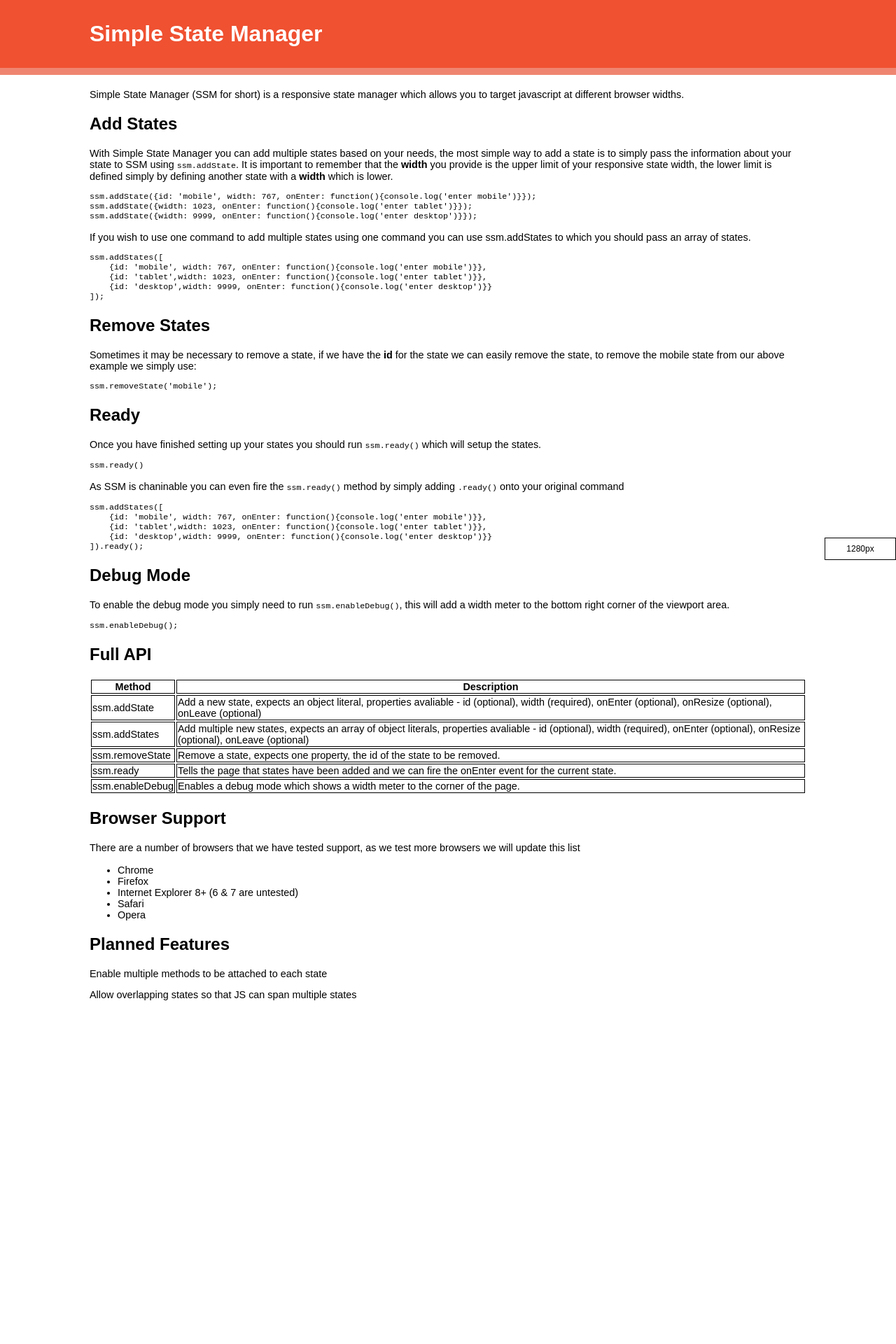
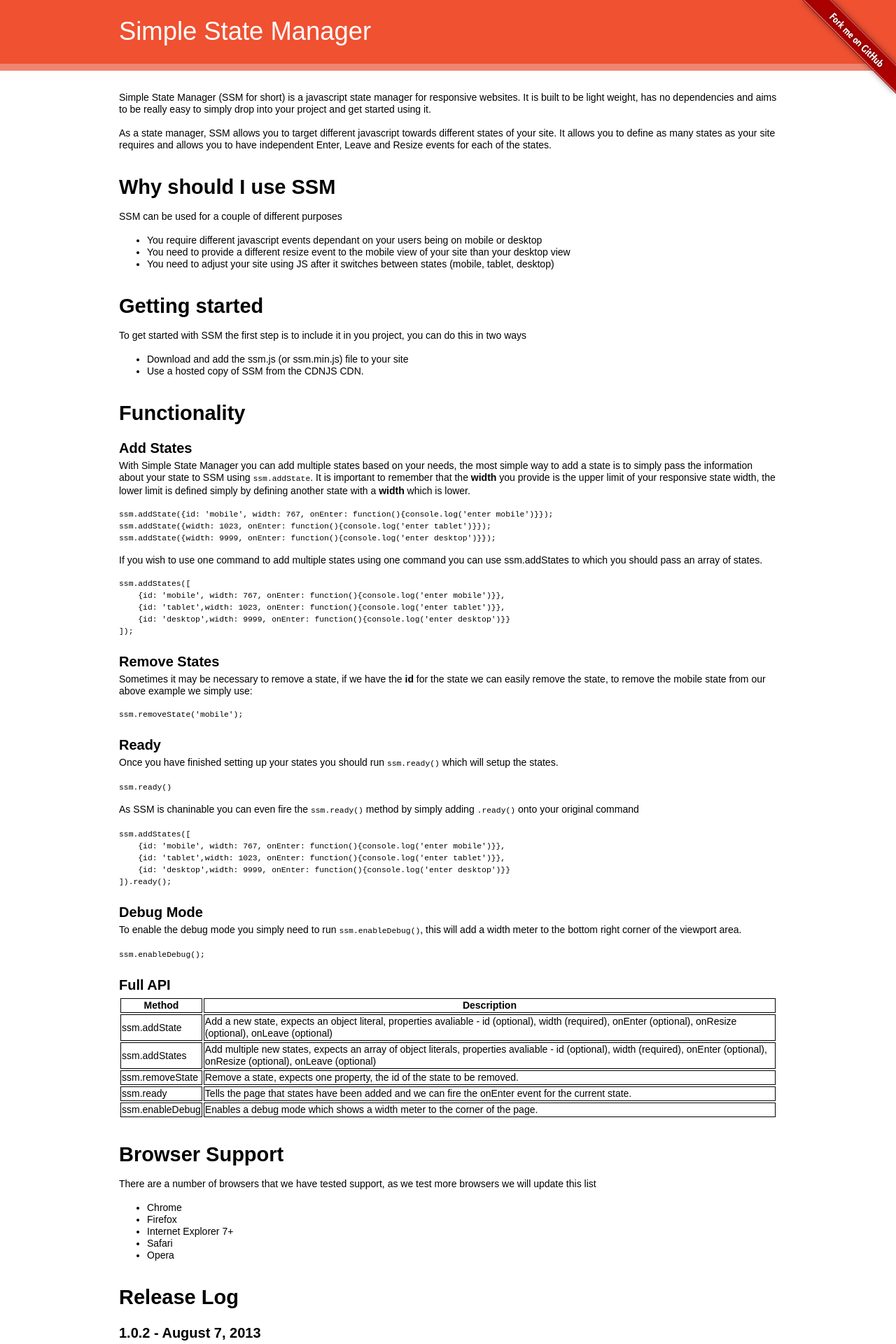
Before and after one commit to jonathan-fielding/SimpleStateManager, a web app: file index.html in a window 1280 px wide. Shown: the top 1920 px of the page at 70% size. Before the commit the page ends 1440 px from the top, so only its background shows below. Run offline with its HTML, style and script files only (its server is not run), Linux system fonts and the light colour scheme.

Commit message:
updated bower.json version, site style changes

```diff
--- a/bower.json
+++ b/bower.json
@@ -1,6 +1,6 @@
 {
   "name": "SimpleStateManager",
-  "version": "1.0.1",
+  "version": "1.0.2",
   "main": "js/ssm.js",
   "ignore": [
     "**/.*",
--- a/css/main.css
+++ b/css/main.css
@@ -1,17 +1,39 @@
-body{
-	font-size: 100%;
-	margin: 0px;
+body {
+    font-size: 1.00000em;
+    line-height: 1.50000em;
+    margin: 0px;
 	font-family: Arial, Helvetica, sans-serif;
 }
-p, li, a,pre,code, th, td{
-	font-size: 0.9em;
+
+h1 {
+    font-size: 69px;
+    line-height: 80px;
+    margin-top: 20px;
+    margin-bottom: 40px;
 }
-li p, li a, p a, p code{
-	font-size: 1em
+h2 {
+    font-size: 33px;
+    line-height: 40px;
+    margin-top: 40px;
+    margin-bottom: 20px;
+}
+h3 {
+    font-size: 23px;
+    line-height: 40px;
+    margin-top: 20px;
+    margin-bottom: 0px;
+}
+p, ul {
+    margin-top: 0px;
+    margin-bottom: 20px;
+}
+small, aside {
+    font-size: 11px;
 }
 
 .container{
-	max-width: 1024px;
+	max-width: 940px;
+	padding: 10px 20px;
 	margin: 0 auto;
 }
 
@@ -24,13 +46,53 @@ td,th{
 }
 
 header{
+	padding: 15px;
 	background-color: #EF5131;
-	padding: 30px;
 	border-bottom: #EF8570 10px solid;
 	margin-bottom: 20px;
 }
 
-header h1{
-	color: #fff;
-	margin: 0px;
+.github-ribbon {
+	position: absolute;
+	top: 0;
+	right: 0;
+	border: 0;
+	z-index: 1;
+	max-width: 30%;
 }
+
+
+body {
+    font-size: 0.87500em;
+    line-height: 1.21429em;
+}
+article {
+    max-width: 944px;
+    margin: auto;
+}
+h1 {
+    font-size: 2.6em;
+    line-height: 1.11475em;
+    margin: 0px;
+    color: #fff;
+    font-weight: normal;
+}
+h2 {
+    font-size: 2.07143em;
+    line-height: 1.17241em;
+    margin-top: 1.1724em;
+    margin-bottom: 0.5862em;
+}
+h3 {
+    font-size: 1.42857em;
+    line-height: 1.70000em;
+    margin-top: 0.85em;
+    margin-bottom: 0em;
+}
+p, ul, pre {
+    margin-top: 0em;
+    margin-bottom: 1.2143em;
+}
+small, aside {
+    font-size: 0.71429em;
+}
--- a/index.html
+++ b/index.html
@@ -5,6 +5,10 @@
         <link rel="stylesheet" href="css/main.css">
     </head>
     <body>
+        <a class="github-ribbon hide-for-print" href="https://github.com/jonathan-fielding/SimpleStateManager">
+            <img src="images/fork-me.png" alt="Fork me on GitHub">
+        </a>
+
             <header>
                 <div class="container">
                     <h1>Simple State Manager</h1>
@@ -13,9 +17,29 @@
             <section role="main">
                 <div class="container">
 
-<p>Simple State Manager (SSM for short) is a responsive state manager which allows you to target javascript at different browser widths.</p>
+<p>Simple State Manager (SSM for short) is a javascript state manager for responsive websites. It is built to be light weight, has no dependencies and aims to be really easy to simply drop into your project and get started using it.</p>
 
-<h2>Add States</h2>
+<p>As a state manager, SSM allows you to target different javascript towards different states of your site. It allows you to define as many states as your site requires and allows you to have independent Enter, Leave and Resize events for each of the states.</p>
+
+<h2>Why should I use SSM</h2>
+
+<p>SSM can be used for a couple of different purposes</p>
+
+<ul>
+    <li>You require different javascript events dependant on your users being on mobile or desktop</li>
+    <li>You need to provide a different resize event to the mobile view of your site than your desktop view</li>
+    <li>You need to adjust your site using JS after it switches between states (mobile, tablet, desktop)</li>
+</ul>
+
+<h2>Getting started</h2>
+<p>To get started with SSM the first step is to include it in you project, you can do this in two ways</p>
+<ul>
+    <li>Download and add the ssm.js (or ssm.min.js) file to your site</li>
+    <li>Use a hosted copy of SSM from the CDNJS CDN.</li>
+</ul>
+
+<h2>Functionality</h2>
+<h3>Add States</h3>
 <p>With Simple State Manager you can add multiple states based on your needs, the most simple way to add a state is to simply pass the information about your state to SSM using <code>ssm.addState</code>. It is important to remember that the <strong>width</strong> you provide is the upper limit of your responsive state width, the lower limit is defined simply by defining another state with a <strong>width</strong> which is lower.</p>
 
 <pre>
@@ -34,7 +58,7 @@ ssm.addStates([
 ]);
 </pre>
 
-<h2>Remove States</h2>
+<h3>Remove States</h3>
 
 <p>Sometimes it may be necessary to remove a state, if we have the <strong>id</strong> for the state we can easily remove the state, to remove the mobile state from our above example we simply use:</p>
 
@@ -42,7 +66,7 @@ ssm.addStates([
 ssm.removeState('mobile');
 </pre>
 
-<h2>Ready</h2>
+<h3>Ready</h3>
 
 <p>Once you have finished setting up your states you should run <code>ssm.ready()</code> which will setup the states.</p>
 
@@ -61,7 +85,7 @@ ssm.addStates([
 </pre>
 
 
-<h2>Debug Mode</h2>
+<h3>Debug Mode</h3>
 
 <p>To enable the debug mode you simply need to run <code>ssm.enableDebug()</code>, this will add a width meter to the bottom right corner of the viewport area.</p>
 
@@ -69,7 +93,7 @@ ssm.addStates([
 ssm.enableDebug();
 </pre>
 
-<h2>Full API</h2>
+<h3>Full API</h3>
 
 <table>
     <tr>
@@ -103,20 +127,55 @@ ssm.enableDebug();
 <ul>
     <li>Chrome</li>
     <li>Firefox</li>
-    <li>Internet Explorer 8+ (6 &amp; 7 are untested)</li>
+    <li>Internet Explorer 7+</li>
     <li>Safari</li>
     <li>Opera</li>
 </ul>
 
+<h2>Release Log</h2>
+<h3>1.0.2 - August 7, 2013</h3>
+<ul>
+    <li>AMD Support</li>
+    <li>Performance tweaks</li>
+    <li>New Site</li>
+</ul>
+<h3>1.0.1 - Jun 24, 2013</h3>
+<ul>
+    <li>Added Debounce to SSM (Thanks <a href="http://www.kevinsweeney.info/">Kevin</a>)</li>
+</ul>
+<h3>1.0.0 - Jun 22, 2013</h3>
+<ul>
+    <li>Initial release</li>
+</ul>
+
 <h2>Planned Features</h2>
 
-<p>Enable multiple methods to be attached to each state</p>
-<p>Allow overlapping states so that JS can span multiple states</p>
+<ul>
+    <li>Enable multiple methods to be attached to each state</li>
+    <li>Allow overlapping states so that JS can span multiple states</li>
+</ul>
+
+<h2>Contibute</h2>
+<p>Anybody is welcome to contribute to this project, this is a community led library and you can get involved in the following ways</p>
+
+<ul>
+    <li>Create Issues for bugs or new feature requests</li>
+    <li>Fix any issues you have found and create a pull request</li>
+</ul>
+
+<p>Typically master is the latest version of SSM, new features are pushed into branches and when a branch has been fully tested and all the features are complete it will be merged into master. The milestone assigned in GitHub should be used for the branch name.</p>
+
+<h3>Contributors</h3>
+<ul>
+    <li><a href="http://www.jonathanfielding.com">Jonathan Fielding</a></li>
+    <li><a href="http://www.kevinsweeney.info/">Kevin Sweeney</a></li>
+</ul>
 
                 </div>
             </section>
             <footer>
                 <div class="container">
+                    <p>Simple State Manager is an Open Source Project</p>
                 </div>
             </footer>
 
--- a/js/script.js
+++ b/js/script.js
@@ -1,5 +1,6 @@
 (function(){
-	ssm.enableDebug();
+	//Uncomment this line to enable debug
+	//ssm.enableDebug();
 	ssm.addState({id: 'mobile', width: 767, onEnter: function(){document.body.style.backgroundColor = "#ddd"}});
 	ssm.addState({width: 1023, onEnter: function(){document.body.style.backgroundColor = "#eee"}});
 	ssm.addState({width: 9999, onEnter: function(){document.body.style.backgroundColor = "#fff"}}).ready();;
```
Also changed, not shown: images/fork-me.png (added).
